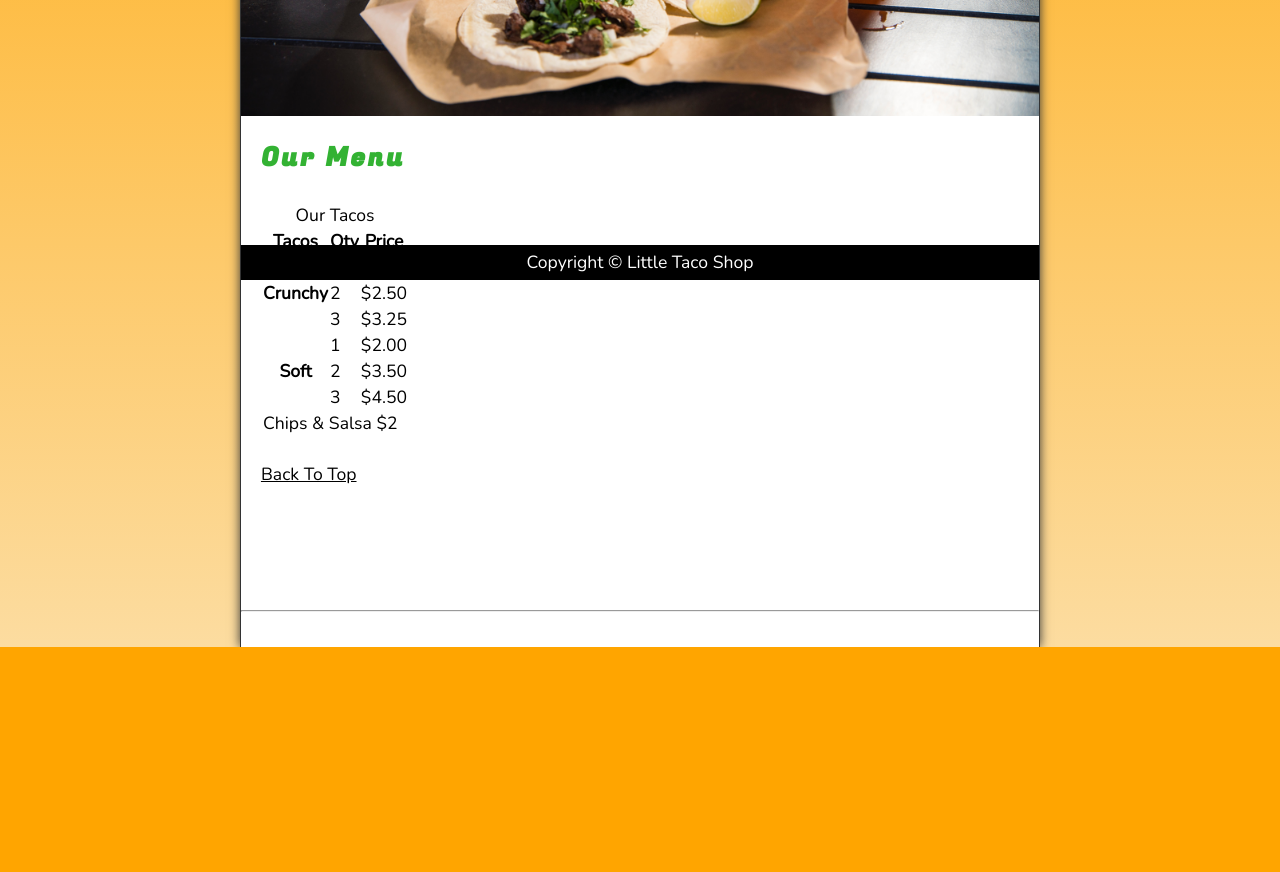
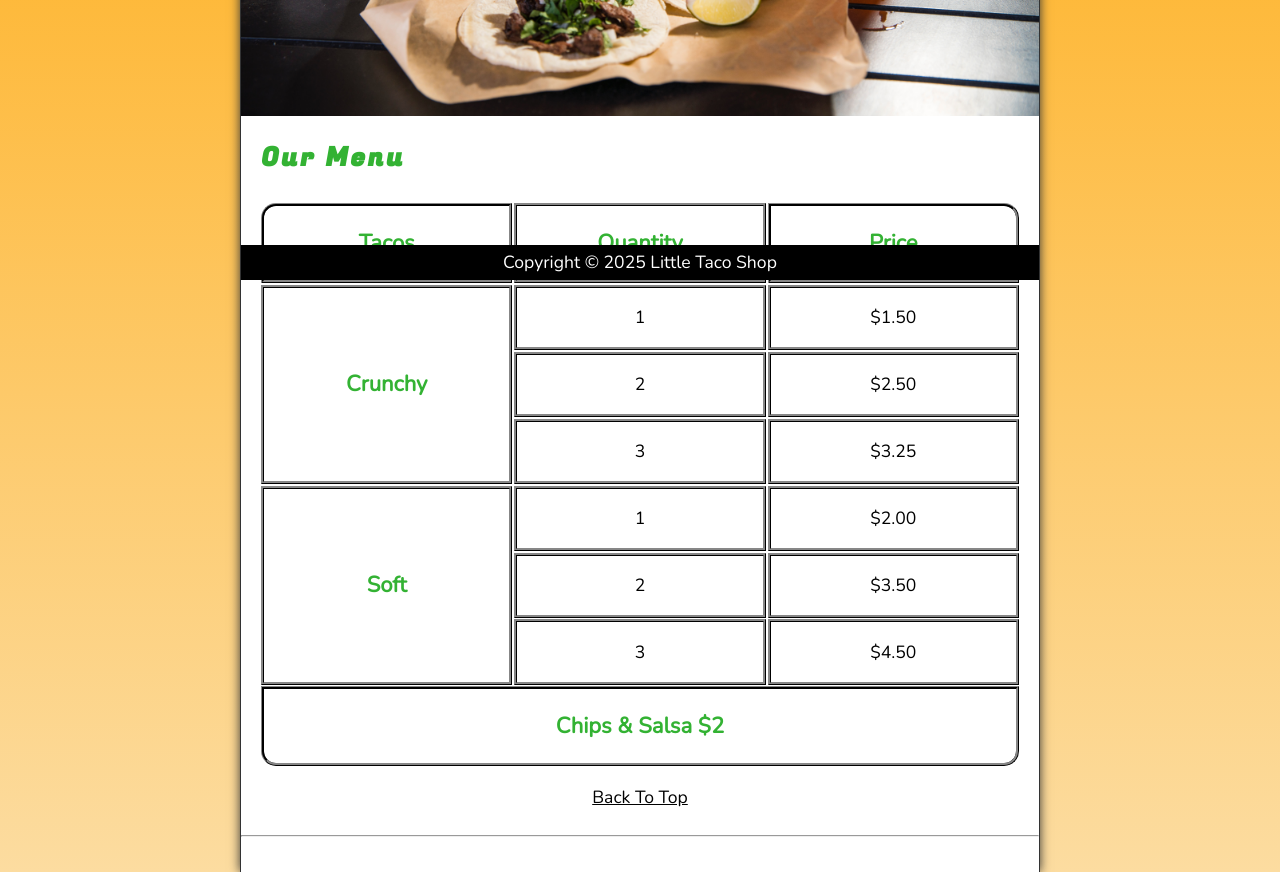
Before and after one commit to quickjack32/Dave_Gray_CSS_Course, a plain HTML site: page lesson_Final/Index.html in a window 1280 px wide. Shown: the part 520-1392 px from the top of the page. Before the commit the page ends 1167 px from the top, so only its background shows below. Drawn offline with nearby package versions, Linux system fonts and the light colour scheme.

Commit message:
Finished Taco Shop website redesign

```diff
--- a/lesson_Final/Index.html
+++ b/lesson_Final/Index.html
@@ -9,6 +9,7 @@
     <title>The Little Taco Shop</title>
     <link rel="icon" href="favicon.ico" type="image/x-icon">
     <link rel="stylesheet" href="css/style.css">
+    <script src="js/main.js" defer></script>
 </head>
 
 <body>
@@ -44,59 +45,59 @@
     </section>
 
     <main class="main">
-        <article id="menu" class="main__article">
-            <h2>Our Menu</h2>
-            <table>
-                <caption>Our Tacos</caption>
+
+        <article id="menu" class="main__article menu">
+            <h2 class="menu__h2">Our Menu</h2>
+            <table class="menu__container">
+                <caption class="offscreen">Our Tacos</caption>
                 <thead>
                     <tr>
-                        <th>Tacos</th>
-                        <th scope="col"><abbr title="Quantity">Qty</abbr></th>
-                        <th scope="col">Price</th>
+                        <th class="menu__header" scope="col">Tacos</th>
+                        <th class="menu__header" scope="col">Quantity</th>
+                        <th class="menu__header" scope="col">Price</th>
                     </tr>
                 </thead>
                 <tbody>
                     <tr>
-                        <th scope="row" rowspan="3">
+                        <th class="menu__item menu__cr" scope="row" rowspan="3">
                             Crunchy
                         </th>
-                        <td>1</td>
-                        <td>$1.50</td>
+                        <td class="menu__item">1</td>
+                        <td class="menu__item">$1.50</td>
                     </tr>
                     <tr>
-                        <td>2</td>
-                        <td>$2.50</td>
+                        <td class="menu__item">2</td>
+                        <td class="menu__item">$2.50</td>
                     </tr>
                     <tr>
-                        <td>3</td>
-                        <td>$3.25</td>
+                        <td class="menu__item">3</td>
+                        <td class="menu__item">$3.25</td>
                     </tr>
                     <tr>
-                        <th scope="row" rowspan="3">
+                        <th class="menu__item menu__sf" scope="row" rowspan="3">
                             Soft
                         </th>
-                        <td>1</td>
-                        <td>$2.00</td>
+                        <td class="menu__item">1</td>
+                        <td class="menu__item">$2.00</td>
                     </tr>
                     <tr>
-                        <td>2</td>
-                        <td>$3.50</td>
+                        <td class="menu__item">2</td>
+                        <td class="menu__item">$3.50</td>
                     </tr>
                     <tr>
-                        <td>3</td>
-                        <td>$4.50</td>
+                        <td class="menu__item">3</td>
+                        <td class="menu__item">$4.50</td>
                     </tr>
                 </tbody>
                 <tfoot>
                     <tr>
-                        <td colspan="3">
+                        <td class="menu__item menu__cs" colspan="3">
                             Chips &amp; Salsa $2
                         </td>
                     </tr>
                 </tfoot>
             </table>
-            <br>
-            <p>
+            <p class="center">
                 <a href="#">Back To Top</a>
             </p>
         </article>
@@ -104,7 +105,7 @@
     <hr>
     <footer class="footer">
         <p>
-            <span class="nowrap">Copyright &copy;</span>
+            <span class="nowrap">Copyright &copy; <time id="year"></time></span>
             <span class="nowrap">Little Taco Shop</span>
         </p>
     </footer>
--- a/lesson_Final/css/style.css
+++ b/lesson_Final/css/style.css
@@ -29,24 +29,26 @@ input, button, textarea {
     --FS: clamp(1rem, 2.2vh, 1.5rem);
 
     /* Colors */
+    --BGCOLOR-FADE: rgb(252, 220, 160);
     --BGCOLOR: orange;
-    --BGCOLOR-FADE: rgb(252, 220, 160);
     --BGIMAGE: linear-gradient(to bottom, var(--BGCOLOR), var(--BGCOLOR-FADE));
     --BODY-BGCOLOR: #FFF;
+    --BORDER-COLOR: #333;
+    --BUTTON-COLOR: #FFF;
     --FONT-COLOR: #000;
-    --BORDER-COLOR: #333;
+    --HEADER-BGCOLOR: #000;
+    --HEADER-COLOR: #FFF;
+    --HERO-BGCOLOR: rgba(51, 178, 51, 0.75);
+    --HERO-COLOR: #FFF;
     --HIGHLIGHT-COLOR: rgb(51, 178, 51);
+    --LINK-ACTIVE: orange;
     --LINK-COLOR: #000;
     --LINK-HOVER: hsla(0, 0%, 0%, 0.6);
-    --LINK-ACTIVE: orange;
-    --HEADER-BGCOLOR: #000;
-    --HEADER-COLOR: #FFF;
     --NAV-BGCOLOR: #FFF;
-    --HERO-BGCOLOR: rgba(51, 178, 51, 0.75);
-    --HERO-COLOR: #FFF;
 
     /* Borders */
     --BORDERS: 1px solid var(--BORDER-COLOR);
+    --BORDER-RADIUS: 15px;
 
     /* Standard Padding */
     --PADDING-TB: 0.25em;
@@ -246,7 +248,7 @@ a:active {
 
 .contact__input, .contact__textarea {
     padding: 0.5em;
-    border-radius: 15px;
+    border-radius: var(--BORDER-RADIUS);
     border-width: 2px;
     width: 100%;
 
@@ -254,7 +256,110 @@ a:active {
 
 .contact__button {
     padding: 0.5em;
-    border-radius:15px;
+    border-radius: var(--BORDER-RADIUS);
     background-color: var(--HIGHLIGHT-COLOR);
-    color: var(--HEADER-COLOR);
+    color: var(--BUTTON-COLOR);
+    font-weight: bold;
 }
+
+/* Menu */
+
+thead, tbody, tfoot, tr {
+    display: contents;
+}
+
+.menu__container {
+    display: grid;
+    grid-template-columns: repeat(3, 1fr);
+    grid-template-areas:
+        "hd1 hd2 hd3"
+        "cr cr1 cr1p"
+        "cr cr2 cr2p"
+        "cr cr3 cr3p"
+        "sf sf1 sf1p"
+        "sf sf2 sf2p"
+        "sf sf3 sf3p"
+        "cs cs cs";
+    gap: 0.1em;
+    margin-bottom: 1em;
+}
+
+.menu__cr {
+    grid-area: cr;
+}
+
+.menu__sf {
+    grid-area: sf;
+}
+
+.menu__cs {
+    grid-area: cs;
+}
+
+.menu__cr, .menu__sf, .menu__cs, .menu__header   {
+    color: var(--HIGHLIGHT-COLOR);
+    font-weight: bold;
+    height: 100%;
+    display: grid;
+    place-content: center;
+}
+
+.menu__header, .menu__item {
+    width: 100%;
+    padding: 1em;
+    border: medium ridge var(--BORDER-COLOR);
+}
+
+.menu__item {
+    display: grid;
+    place-content: center;
+}
+
+thead th:first-child {
+    border-top-left-radius: var(--BORDER-RADIUS);
+}
+
+thead th:first-child {
+    border-top-left-radius: var(--BORDER-RADIUS);
+}
+
+thead th:last-child {
+    border-top-right-radius: var(--BORDER-RADIUS);
+}
+
+tfoot td {
+    border-bottom-left-radius: var(--BORDER-RADIUS);
+    border-bottom-right-radius: var(--BORDER-RADIUS);
+}
+
+@media screen and (prefers-color-scheme: dark) {
+    :root {
+        --BGCOLOR-FADE: gray;
+        --BGCOLOR: #000;
+        --BODY-BGCOLOR: #333;
+        --BORDER-COLOR: whitesmoke;
+        --BUTTON-COLOR: #000;
+        --FONT-COLOR: whitesmoke;
+        --HEADER-COLOR: whitesmoke;
+        --HERO-COLOR: #333;
+        --HIGHLIGHT-COLOR: whitesmoke;
+        --LINK-ACTIVE: rgb(252, 200, 103);
+        --LINK-COLOR: whitesmoke;
+        --LINK-HOVER: orange;
+        --NAV-BGCOLOR: rgb(20, 20, 20);
+    }
+}
+
+@media screen and (min-width: 576px) {
+    .header__h1::before {
+        content: '🌮 ';
+    }
+
+    .header__h1::after {
+        content: ' 🌮';
+    }
+
+    .menu__header, .menu__cr, .menu__sf, .menu__cs {
+        font-size: 125%;
+    }
+}
--- /dev/null
+++ b/lesson_Final/js/main.js
@@ -0,0 +1,4 @@
+const year = document.getElementById('year');
+const thisYear = new Date().getFullYear();
+year.setAttribute("datetime", thisYear);
+year.textContent = thisYear;
```
Also changed, not shown: lesson_Final/about.html (+2 -1 lines), lesson_Final/contact.html (+3 -1 lines), lesson_Final/hours.html (+3 -4 lines).
